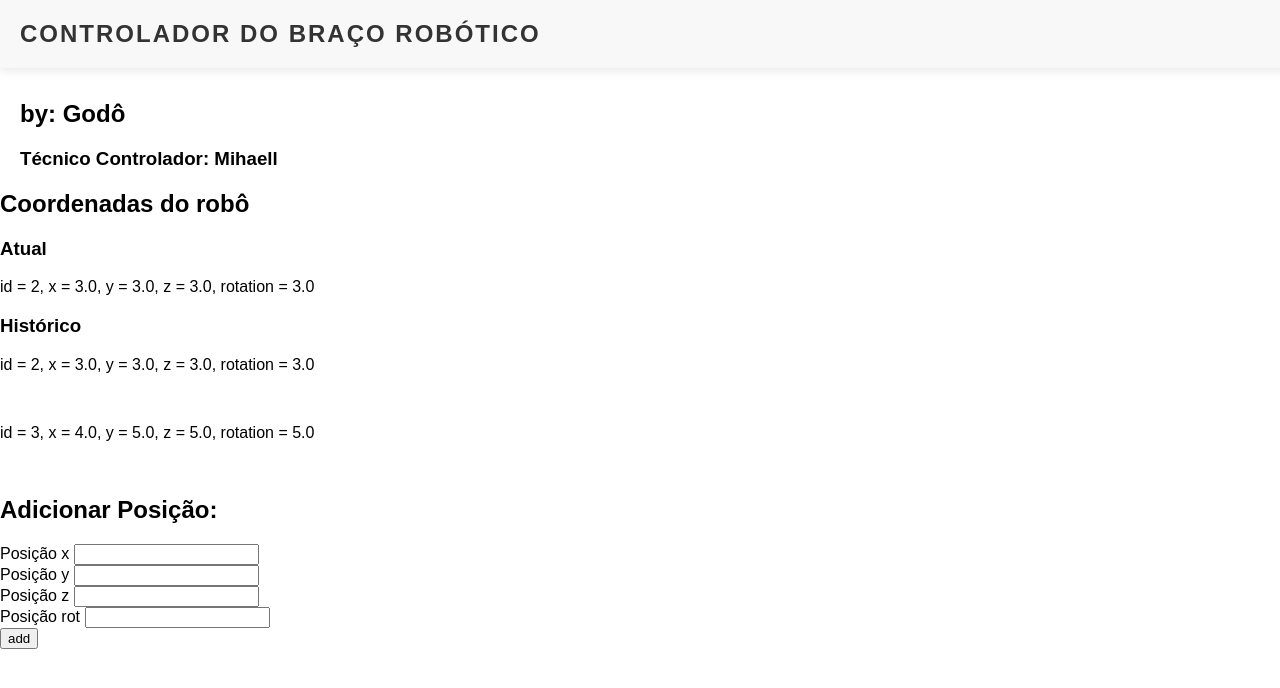
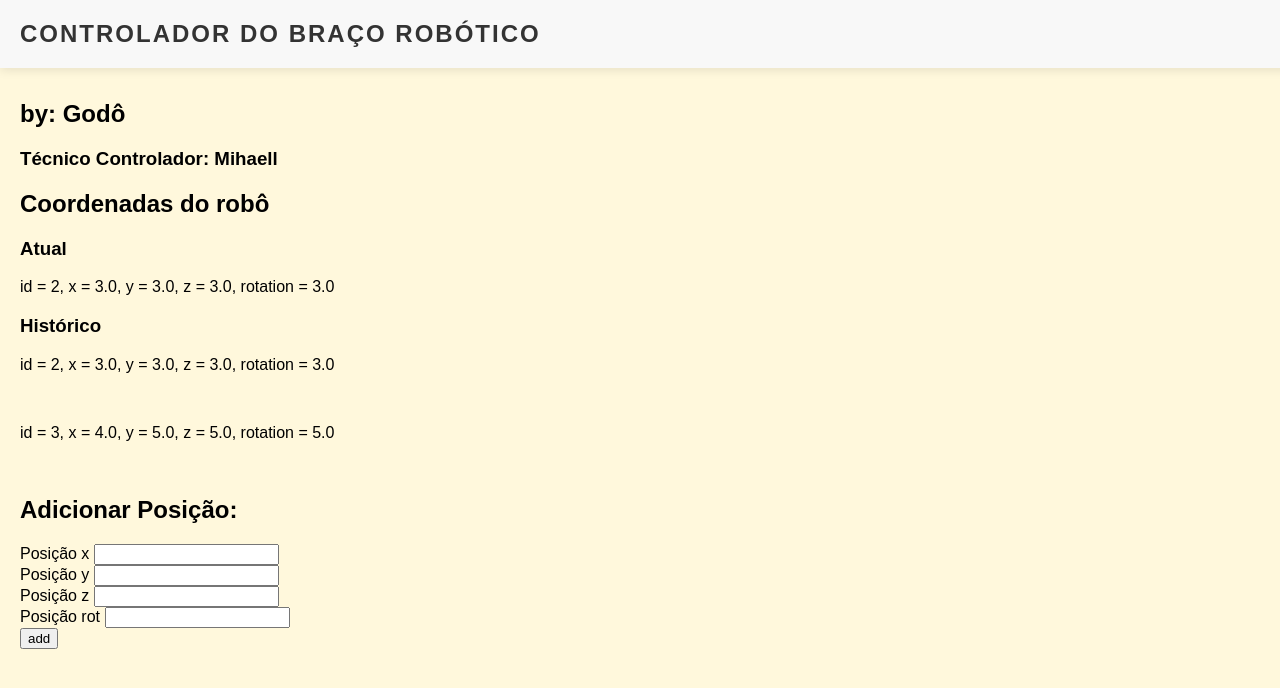
Before and after one commit to Boyquotes/robot-godot, a Flask app: page / in a window 1280 px wide. Shown: the top 688 px of the page. Run offline with Flask 3, Linux system fonts and the light colour scheme; data comes from the database, SQL or seed files in the repository; both versions use the stored data as it was after the commit.

Commit message:
Finalização da documentação

```diff
--- a/src/main.py
+++ b/src/main.py
@@ -49,7 +49,6 @@ def setPosition():
         return redirect('/')
     except Exception as err:
         print(str(err))
-        # return jsonify({"message":"Error password or user not match"})
 
 # get das informaççoes do db
 @app.get("/get_position")
--- a/src/templates/index.html
+++ b/src/templates/index.html
@@ -10,8 +10,9 @@
     <style>
 		body {
 			margin: 0;
-			padding: 0;
+			padding: 80px 20px 0px 20px;
 			font-family: Arial, sans-serif;
+			background-color: cornsilk;
 		}
 
 		nav {
@@ -50,7 +51,7 @@
 		}
 
         .head {
-            padding: 80px 20px 0px 20px;
+            /* padding: 80px 20px 0px 20px; */
         }
 
 		@media screen and (max-width: 768px) {
```
Also changed, not shown: README.md, go-robot.db, imgs/frontend.jpg (added), imgs/godot_code.jpg (added), imgs/imports_and_db.png (added), imgs/model_position.png (added), imgs/request_backend.jpg (added), imgs/request_err_msg.jpg (added), imgs/request_placeholder.jpg (added), imgs/route_get.png (added), imgs/route_index.png (added), imgs/route_post.png (added).
